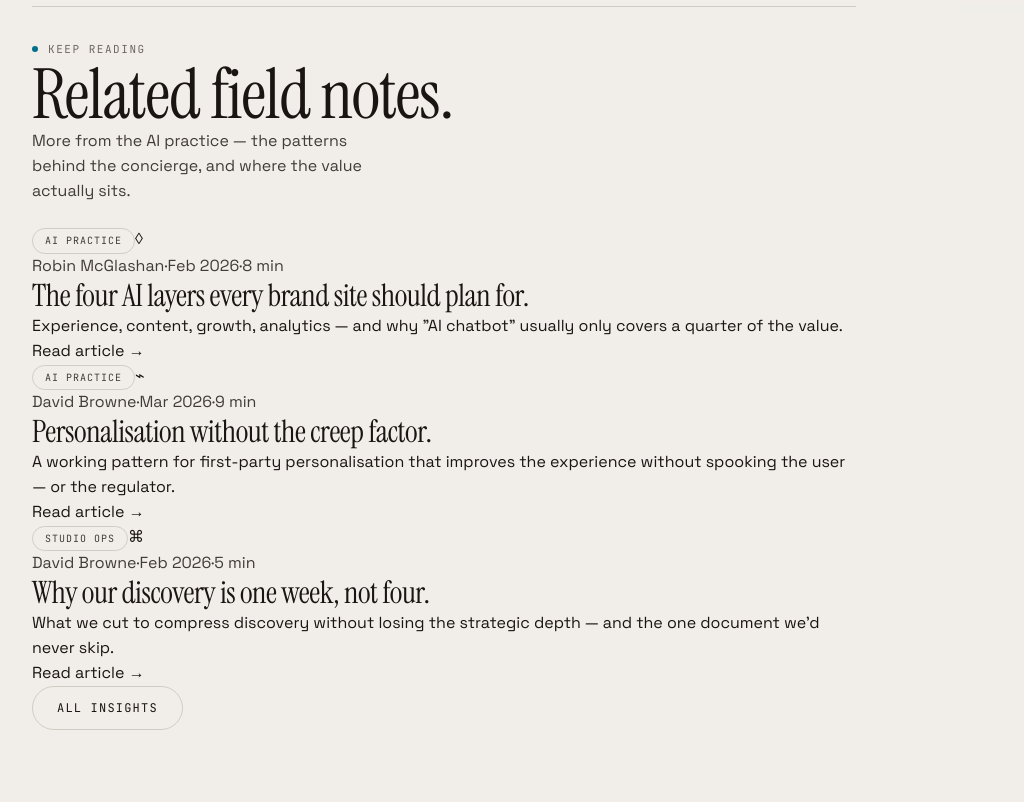
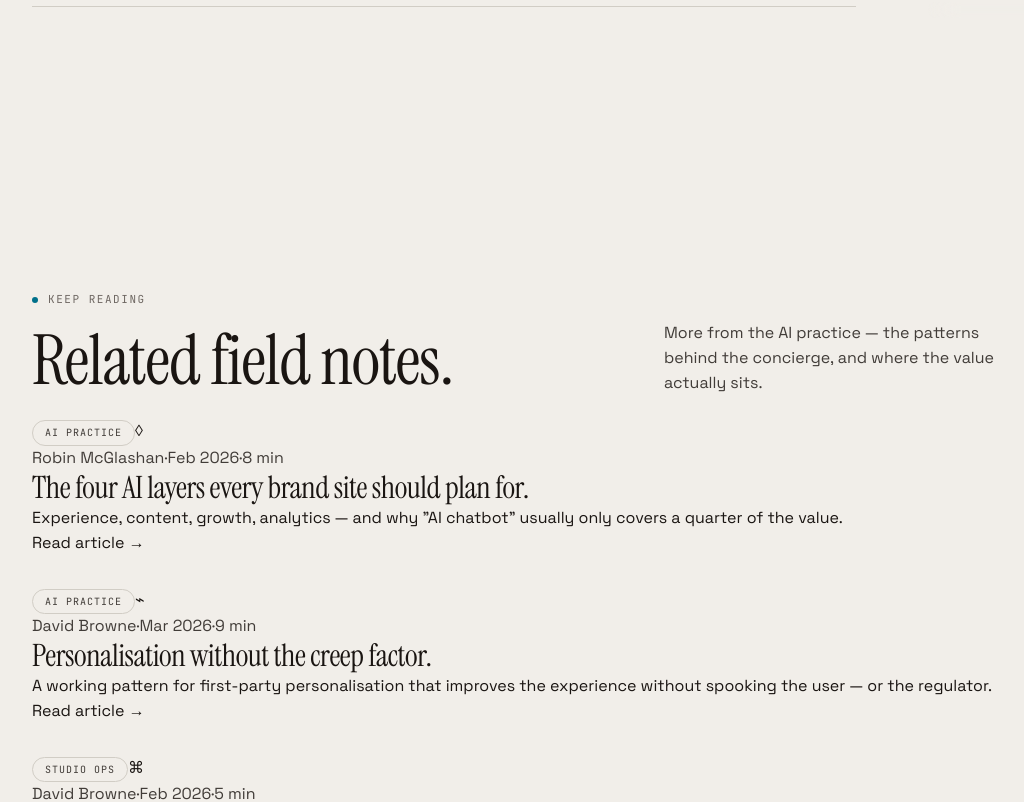
Before and after one commit to Dbrowne14/Default_Social_AI, a Next.js app: page /insights/anatomy-of-a-campaign-that-travelled-14-million-times in a window 1280 px wide. Shown: the part 1380-2182 px from the top of the page, without its empty margins (0-1024 px from the left). Built offline with nearby package versions, Linux system fonts and the light colour scheme.

Commit message:
Separating concerns for insights page

```diff
--- /dev/null
+++ b/components/insights/insightsPage/InsightsArticleRelated.tsx
@@ -0,0 +1,90 @@
+const InsightsArticleRelated = () => {
+  return (
+    <section data-screen-label="Related reading">
+      <div className="container-custom">
+        <div className="section-headings mb-6">
+          <div className="section-title">
+            <div className="eyebrow">Keep reading</div>
+            <h2>Related field notes.</h2>
+          </div>
+          <p className="meta">
+            More from the AI practice — the patterns behind the concierge, and
+            where the value actually sits.
+          </p>
+        </div>
+
+        <div className="grid grid-cols-1 gap-8 mt-6 min-[600]:grid-cols-2 min-[900]:grid-cols-3">
+          <a className="article" href="insights-article.html">
+            <div className="thumb t-3">
+              <span className="pill ai tag">AI Practice</span>
+              <span className="glyph">◊</span>
+            </div>
+            <div className="meta">
+              <span>Robin McGlashan</span>
+              <span>·</span>
+              <span>Feb 2026</span>
+              <span>·</span>
+              <span>8 min</span>
+            </div>
+            <h3 className="serif">
+              The four AI layers every brand site should plan for.
+            </h3>
+            <p className="ex">
+              Experience, content, growth, analytics — and why "AI chatbot"
+              usually only covers a quarter of the value.
+            </p>
+            <span className="read">Read article →</span>
+          </a>
+
+          <a className="article" href="insights-article.html">
+            <div className="thumb t-1">
+              <span className="pill ai tag">AI Practice</span>
+              <span className="glyph">⌁</span>
+            </div>
+            <div className="meta">
+              <span>David Browne</span>
+              <span>·</span>
+              <span>Mar 2026</span>
+              <span>·</span>
+              <span>9 min</span>
+            </div>
+            <h3 className="serif">Personalisation without the creep factor.</h3>
+            <p className="ex">
+              A working pattern for first-party personalisation that improves
+              the experience without spooking the user — or the regulator.
+            </p>
+            <span className="read">Read article →</span>
+          </a>
+
+          <a className="article" href="insights-article.html">
+            <div className="thumb t-6">
+              <span className="pill tag bg-ink border-line">Studio Ops</span>
+              <span className="glyph">⌘</span>
+            </div>
+            <div className="meta">
+              <span>David Browne</span>
+              <span>·</span>
+              <span>Feb 2026</span>
+              <span>·</span>
+              <span>5 min</span>
+            </div>
+            <h3 className="serif">Why our discovery is one week, not four.</h3>
+            <p className="ex">
+              What we cut to compress discovery without losing the strategic
+              depth — and the one document we'd never skip.
+            </p>
+            <span className="read">Read article →</span>
+          </a>
+        </div>
+
+        <div className="display: flex; justify-content: center; margin-top: 56px;">
+          <a className="btn ghost" href="insights.html">
+            All insights <span className="arr">→</span>
+          </a>
+        </div>
+      </div>
+    </section>
+  );
+};
+
+export default InsightsArticleRelated;
--- a/components/insights/insightsPage/InsightsContent/InsightsArticleBody.tsx
+++ b/components/insights/insightsPage/InsightsContent/InsightsArticleBody.tsx
@@ -20,97 +20,6 @@ const InsightsArticleBody = () => {
             section={section}
             setSection={setSection}
           />
-          <section data-screen-label="Related reading">
-            <div className="container">
-              <div className="section-head mb-6">
-                <div className="title-block">
-                  <div className="eyebrow">Keep reading</div>
-                  <h2>Related field notes.</h2>
-                </div>
-                <p className="meta">
-                  More from the AI practice — the patterns behind the concierge,
-                  and where the value actually sits.
-                </p>
-              </div>
-
-              <div className="related-grid">
-                <a className="article" href="insights-article.html">
-                  <div className="thumb t-3">
-                    <span className="pill ai tag">AI Practice</span>
-                    <span className="glyph">◊</span>
-                  </div>
-                  <div className="meta">
-                    <span>Robin McGlashan</span>
-                    <span>·</span>
-                    <span>Feb 2026</span>
-                    <span>·</span>
-                    <span>8 min</span>
-                  </div>
-                  <h3 className="serif">
-                    The four AI layers every brand site should plan for.
-                  </h3>
-                  <p className="ex">
-                    Experience, content, growth, analytics — and why "AI
-                    chatbot" usually only covers a quarter of the value.
-                  </p>
-                  <span className="read">Read article →</span>
-                </a>
-
-                <a className="article" href="insights-article.html">
-                  <div className="thumb t-1">
-                    <span className="pill ai tag">AI Practice</span>
-                    <span className="glyph">⌁</span>
-                  </div>
-                  <div className="meta">
-                    <span>David Browne</span>
-                    <span>·</span>
-                    <span>Mar 2026</span>
-                    <span>·</span>
-                    <span>9 min</span>
-                  </div>
-                  <h3 className="serif">
-                    Personalisation without the creep factor.
-                  </h3>
-                  <p className="ex">
-                    A working pattern for first-party personalisation that
-                    improves the experience without spooking the user — or the
-                    regulator.
-                  </p>
-                  <span className="read">Read article →</span>
-                </a>
-
-                <a className="article" href="insights-article.html">
-                  <div className="thumb t-6">
-                    <span className="pill tag bg-ink border-line">
-                      Studio Ops
-                    </span>
-                    <span className="glyph">⌘</span>
-                  </div>
-                  <div className="meta">
-                    <span>David Browne</span>
-                    <span>·</span>
-                    <span>Feb 2026</span>
-                    <span>·</span>
-                    <span>5 min</span>
-                  </div>
-                  <h3 className="serif">
-                    Why our discovery is one week, not four.
-                  </h3>
-                  <p className="ex">
-                    What we cut to compress discovery without losing the
-                    strategic depth — and the one document we'd never skip.
-                  </p>
-                  <span className="read">Read article →</span>
-                </a>
-              </div>
-
-              <div className="display: flex; justify-content: center; margin-top: 56px;">
-                <a className="btn ghost" href="insights.html">
-                  All insights <span className="arr">→</span>
-                </a>
-              </div>
-            </div>
-          </section>
         </div>
       </div>
     </div>
--- a/components/insights/insightsPage/insightsArticle.tsx
+++ b/components/insights/insightsPage/insightsArticle.tsx
@@ -1,11 +1,13 @@
 import InsightsArticleHeader from "./InsightsArticleHeader";
 import InsightsArticleBody from "./InsightsContent/InsightsArticleBody";
+import InsightsArticleRelated from "./InsightsArticleRelated";
 
 const insightsArticle = () => {
   return (
     <>
       <InsightsArticleHeader />
       <InsightsArticleBody/>
+      <InsightsArticleRelated/>
     </>
   );
 };
```
Also changed, not shown: app/insights/[slug]/page.tsx (+5 -5 lines).
